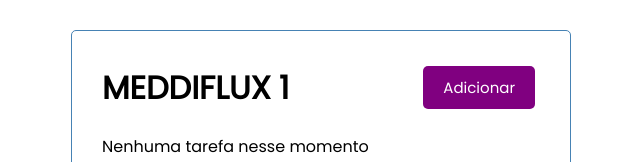
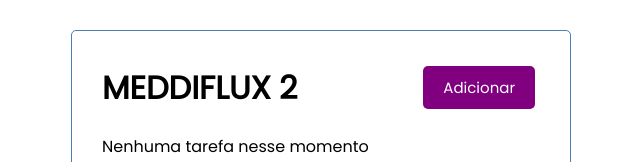
Before and after one commit to alisrios/meddiflux, a React (Create React App) app in the folder client/: page / in a window 1280 px wide. Shown: the top 162 px of the page, without its empty margins (319-959 px from the left). Built offline with nearby package versions, Linux system fonts and the light colour scheme; no server answers.

Commit message:
alterando para apenas 1 ambiente tentativa67

```diff
--- a/client/src/components/Header.js
+++ b/client/src/components/Header.js
@@ -20,7 +20,7 @@
 };
 
 Header.defaultProps = {
-  title: "MEDDIFLUX 1",
+  title: "MEDDIFLUX 2",
 };
 
 export default Header;
```
